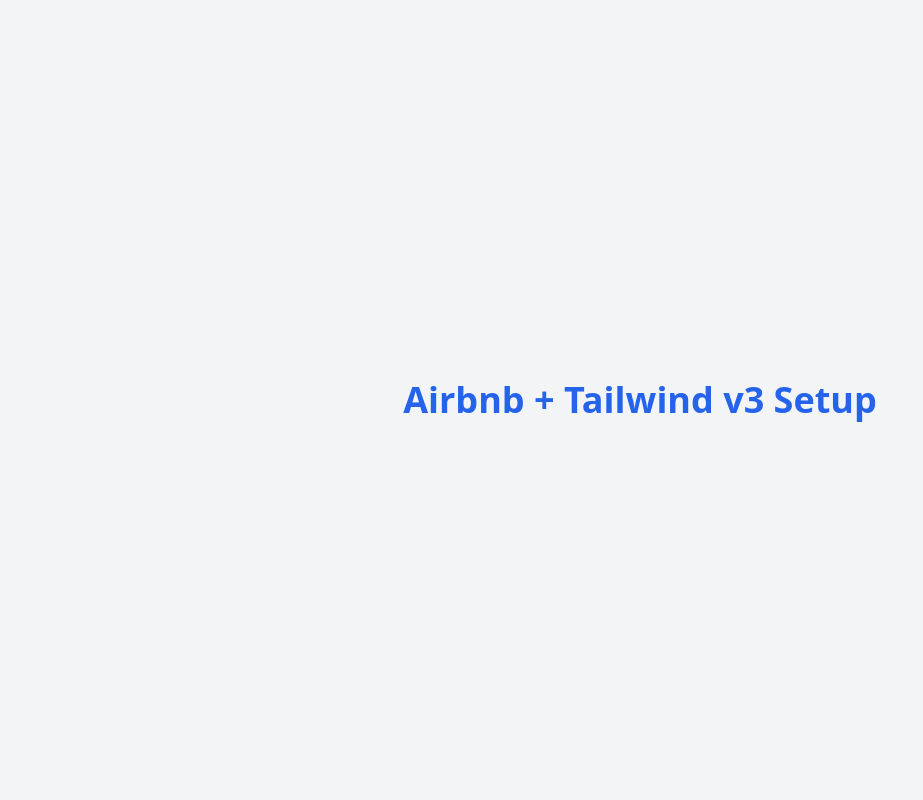
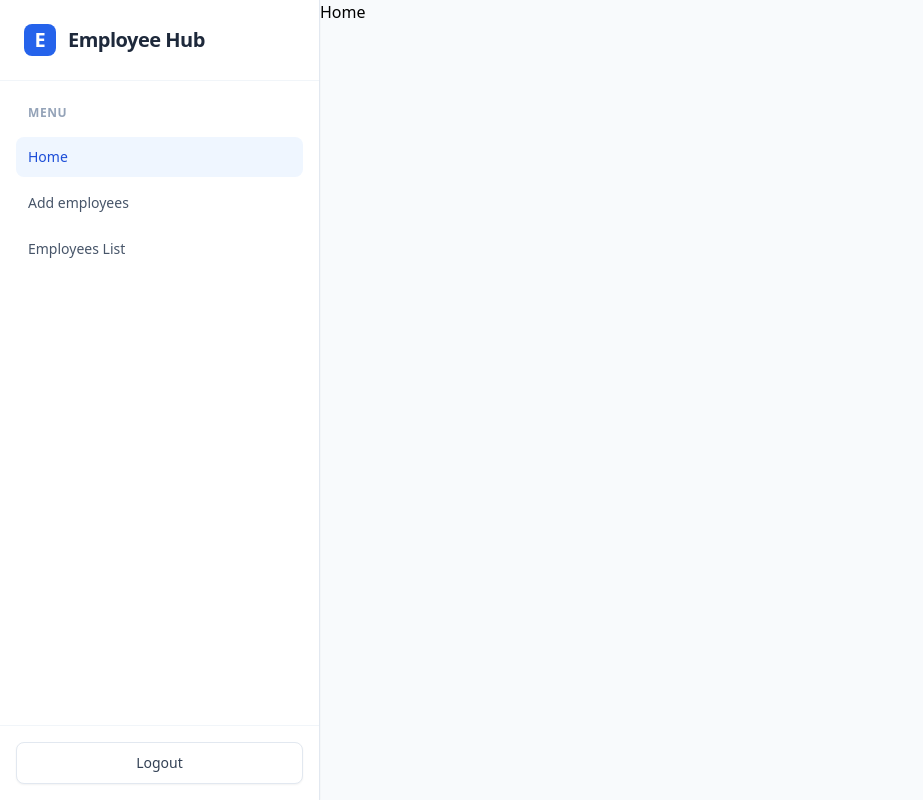
Before and after one commit to bhushanpatil288/Employee-Management-System-Fullstack-App, a React (Vite) app in the folder client/: page / in a window 1280 px wide. Shown: the whole page, without its empty margins (0-923 px from the left). Built offline with nearby package versions, Linux system fonts and the light colour scheme.

Commit message:
feat: implement react-router-dom and create layout with responsive sidebar and base home page

```diff
--- a/client/package.json
+++ b/client/package.json
@@ -13,7 +13,8 @@
   "dependencies": {
     "axios": "^1.16.1",
     "react": "^19.2.6",
-    "react-dom": "^19.2.6"
+    "react-dom": "^19.2.6",
+    "react-router-dom": "^7.15.1"
   },
   "devDependencies": {
     "@types/react": "^19.2.14",
--- a/client/src/App.jsx
+++ b/client/src/App.jsx
@@ -1,9 +1,15 @@
+import { BrowserRouter, Routes, Route } from 'react-router-dom';
+import Layout from './Layout';
+import Home from './pages/Home';
+
 export default function App() {
   return (
-    <div className="flex min-h-screen items-center justify-center bg-gray-100">
-      <h1 className="text-4xl font-bold text-blue-600">
-        Airbnb + Tailwind v3 Setup
-      </h1>
-    </div>
+    <BrowserRouter>
+      <Routes>
+        <Route path="/" element={<Layout />}>
+          <Route path="/" element={<Home />} />
+        </Route>
+      </Routes>
+    </BrowserRouter>
   );
 }
--- /dev/null
+++ b/client/src/Layout.jsx
@@ -0,0 +1,49 @@
+import { Outlet } from 'react-router-dom';
+import Sidebar from './components/Sidebar';
+import { useState } from 'react';
+
+function Layout() {
+  const [isSidebarOpen, setIsSidebarOpen] = useState(false);
+
+  return (
+    <div className='flex h-screen w-full bg-slate-50 relative'>
+      {/* Mobile overlay */}
+      {isSidebarOpen && (
+        <div
+          className="fixed inset-0 bg-slate-900/50 z-20 lg:hidden transition-opacity"
+          onClick={() => setIsSidebarOpen(false)}
+        />
+      )}
+
+      {/* Sidebar - hidden on mobile unless open */}
+      <div className={`fixed inset-y-0 left-0 z-30 transform lg:static lg:translate-x-0 transition-transform duration-300 w-[280px] lg:w-1/4 ${isSidebarOpen ? 'translate-x-0' : '-translate-x-full'}`}>
+        <Sidebar onClose={() => setIsSidebarOpen(false)} />
+      </div>
+
+      <main className='flex-1 flex flex-col h-screen overflow-hidden w-full lg:w-3/4'>
+        {/* Mobile Header with Hamburger Menu */}
+        <div className="lg:hidden p-4 bg-white border-b border-slate-200 flex items-center justify-between z-10">
+          <div className="flex items-center gap-3">
+            <div className='w-8 h-8 rounded-lg bg-blue-600 flex items-center justify-center text-white font-bold text-lg'>
+              E
+            </div>
+            <h1 className="text-lg font-bold text-slate-800 tracking-tight">Employee Hub</h1>
+          </div>
+          <button
+            onClick={() => setIsSidebarOpen(true)}
+            className="p-2 text-slate-600 hover:bg-slate-50 rounded-lg transition-colors border border-slate-200 bg-white shadow-sm"
+          >
+            <svg xmlns="http://www.w3.org/2000/svg" width="20" height="20" viewBox="0 0 24 24" fill="none" stroke="currentColor" strokeWidth="2" strokeLinecap="round" strokeLinejoin="round"><line x1="3" y1="12" x2="21" y2="12"></line><line x1="3" y1="6" x2="21" y2="6"></line><line x1="3" y1="18" x2="21" y2="18"></line></svg>
+          </button>
+        </div>
+
+        {/* Main Content Area */}
+        <div className="flex-1 overflow-y-auto">
+          <Outlet />
+        </div>
+      </main>
+    </div>
+  );
+}
+
+export default Layout;
--- /dev/null
+++ b/client/src/components/Sidebar.jsx
@@ -0,0 +1,82 @@
+import { Link, useNavigate, useLocation } from 'react-router-dom';
+import { Button } from "./common";
+
+const SIDEBAR_MENU_ITEMS = [
+  {
+    name: "Home",
+    path: "/"
+  },
+  {
+    name: "Add employees",
+    path: "/add-employees"
+  },
+  {
+    name: "Employees List",
+    path: "/employees-list"
+  }
+]
+
+function Sidebar({ onClose }) {
+  const navigate = useNavigate();
+  const location = useLocation();
+
+  return (
+    <aside className='w-full h-full bg-white border-r border-slate-200 flex flex-col shadow-sm'>
+      <div className='p-6 border-b border-slate-100 flex items-center justify-between'>
+        <div className='flex items-center gap-3'>
+          <div className='w-8 h-8 rounded-lg bg-blue-600 flex items-center justify-center text-white font-bold text-xl'>
+            E
+          </div>
+          <h2 className='text-xl font-bold text-slate-800 tracking-tight'>Employee Hub</h2>
+        </div>
+        {/* Mobile close button inside sidebar */}
+        <button
+          onClick={onClose}
+          className="lg:hidden p-2 text-slate-400 hover:text-slate-600 hover:bg-slate-50 rounded-lg"
+        >
+          <svg xmlns="http://www.w3.org/2000/svg" width="20" height="20" viewBox="0 0 24 24" fill="none" stroke="currentColor" strokeWidth="2" strokeLinecap="round" strokeLinejoin="round"><line x1="18" y1="6" x2="6" y2="18"></line><line x1="6" y1="6" x2="18" y2="18"></line></svg>
+        </button>
+      </div>
+
+      <nav className='flex-1 px-4 py-6 overflow-y-auto'>
+        <div className='mb-4 px-3 text-xs font-semibold text-slate-400 uppercase tracking-wider'>
+          Menu
+        </div>
+        <ul className='flex flex-col gap-1.5'>
+          {SIDEBAR_MENU_ITEMS.map((item) => {
+            const isActive = location.pathname === item.path;
+            return (
+              <li key={item.path}>
+                <Link
+                  to={item.path}
+                  onClick={() => onClose && onClose()}
+                  className={`flex items-center px-3 py-2.5 rounded-lg transition-all duration-200 text-sm font-medium ${
+                    isActive
+                      ? 'bg-blue-50 text-blue-700'
+                      : 'text-slate-600 hover:bg-slate-50 hover:text-slate-900'
+                  }`}
+                >
+                  {item.name}
+                </Link>
+              </li>
+            );
+          })}
+        </ul>
+      </nav>
+
+      <div className='p-4 border-t border-slate-100'>
+        <Button
+          onClick={() => {
+            if (onClose) onClose();
+            navigate("/logout");
+          }}
+          className="w-full bg-white border border-slate-200 hover:bg-red-50 hover:text-red-600 hover:border-red-100 text-slate-700 font-medium py-2.5 rounded-lg transition-all duration-200 shadow-sm text-sm"
+        >
+          Logout
+        </Button>
+      </div>
+    </aside>
+  )
+}
+
+export default Sidebar
--- /dev/null
+++ b/client/src/components/common/Button.jsx
@@ -0,0 +1,18 @@
+function Button({
+  children,
+  handleClick,
+  className,
+  ...rest
+}) {
+  return (
+    <button
+      onClick={handleClick}
+      className={`${className} py-2 px-4 rounded`}
+      {...rest}
+    >
+      {children}
+    </button>
+  )
+}
+
+export default Button
--- /dev/null
+++ b/client/src/components/common/index.js
@@ -0,0 +1,5 @@
+import Button from "./Button";
+
+export {
+  Button
+}
--- /dev/null
+++ b/client/src/pages/Home.jsx
@@ -0,0 +1,9 @@
+import React from 'react';
+
+function Home() {
+  return (
+    <div>Home</div>
+  );
+}
+
+export default Home;
```
Also changed, not shown: 1 other file (tests, documents, lock files or other folders).
